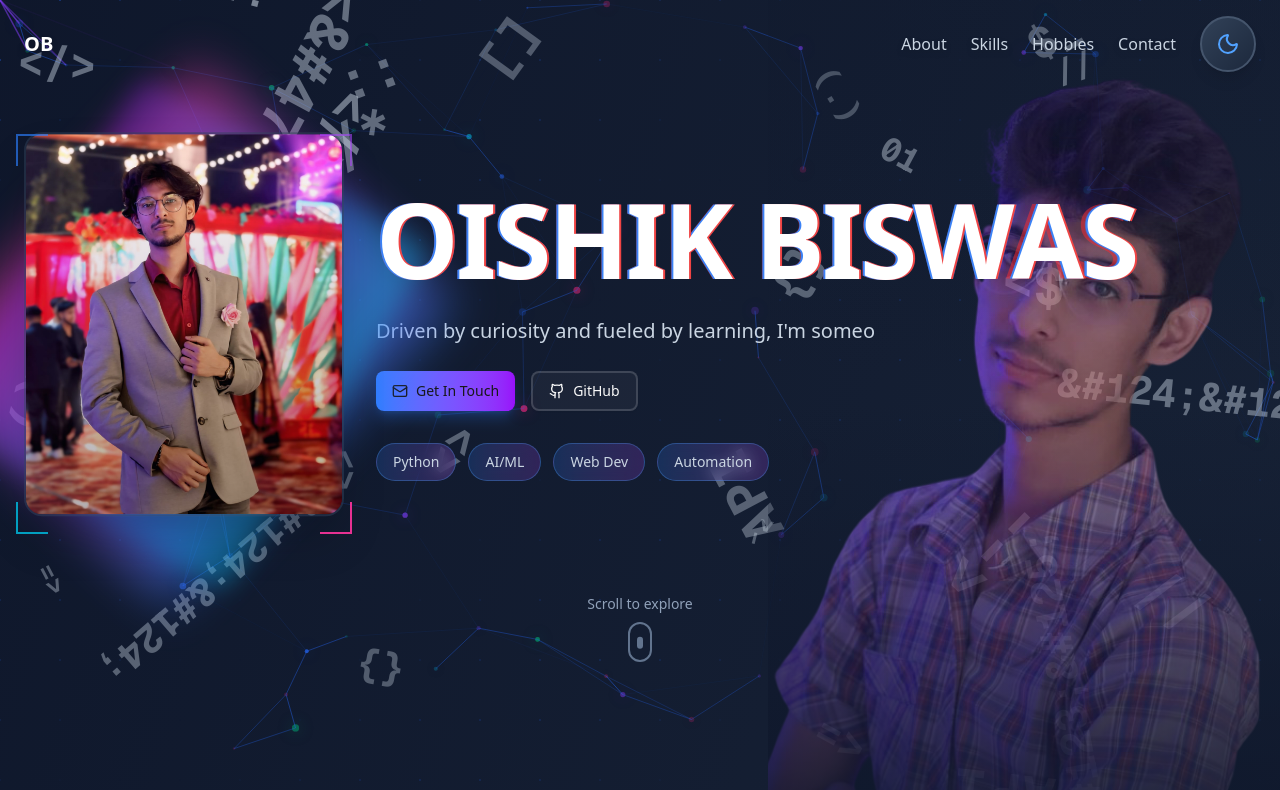
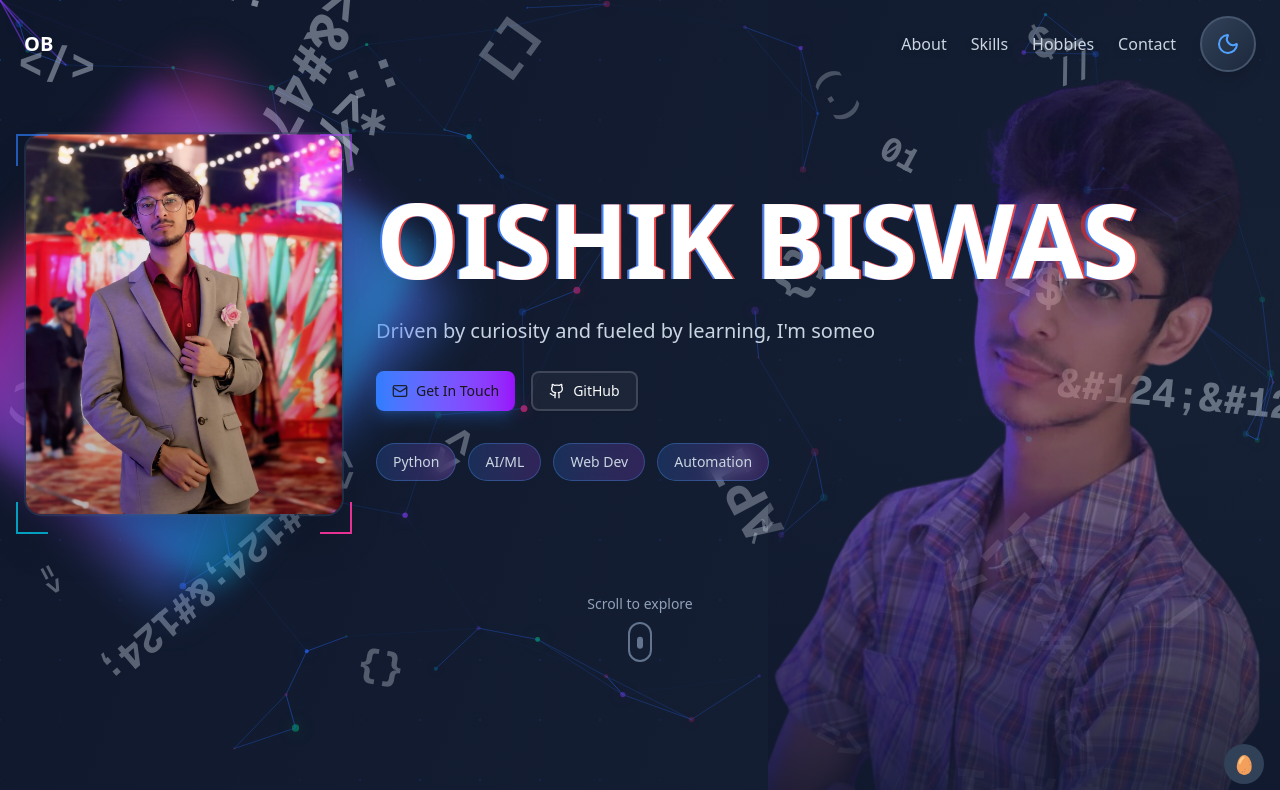
Before and after one commit to OishikBiswas123/portfolio--v2, a Next.js app: page / in a window 1280 px wide. Shown: the top 790 px of the page. Built offline with nearby package versions, Linux system fonts and the light colour scheme.

Commit message:
Add Easter egg button to portfolio
- Create interactive Easter egg button component
- Button tracks clicks (5 clicks = hint, 10 clicks = secret unlocked)
- Add popup messages with emoji animations
- Position fixed at bottom right corner
- Integrate into main page layout

```diff
--- a/src/app/page.tsx
+++ b/src/app/page.tsx
@@ -18,6 +18,7 @@ import { FloatingParticles } from "@/components/floating-particles"
 import { FloatingBallsAround } from "@/components/floating-balls-around"
 import { FloatingTechIcons } from "@/components/floating-tech-icons"
 import { HeroBackgroundImage } from "@/components/hero-background-image"
+import { EasterEggButton } from "@/components/easter-egg-button"
 import { motion } from "framer-motion"
 
 export default function Home() {
@@ -370,6 +371,9 @@ delay={0.1}
           </div>
         </div>
       </footer>
+
+      {/* Easter Egg Button */}
+      <EasterEggButton />
     </div>
   );
 }
--- /dev/null
+++ b/src/components/easter-egg-button.tsx
@@ -0,0 +1,71 @@
+'use client'
+
+import { useState } from 'react'
+import { motion, AnimatePresence } from 'framer-motion'
+
+export function EasterEggButton() {
+  const [clicks, setClicks] = useState(0)
+  const [showMessage, setShowMessage] = useState(false)
+  const [secretUnlocked, setSecretUnlocked] = useState(false)
+
+  const handleClick = () => {
+    const newClicks = clicks + 1
+    setClicks(newClicks)
+
+    if (newClicks === 5) {
+      setShowMessage(true)
+      setTimeout(() => setShowMessage(false), 3000)
+    }
+
+    if (newClicks === 10) {
+      setSecretUnlocked(true)
+    }
+  }
+
+  return (
+    <div className="fixed bottom-4 right-4 z-50">
+      <AnimatePresence>
+        {showMessage && (
+          <motion.div
+            initial={{ opacity: 0, y: 20, scale: 0.8 }}
+            animate={{ opacity: 1, y: -60, scale: 1 }}
+            exit={{ opacity: 0, y: -40 }}
+            className="absolute bottom-full right-0 mb-2 px-4 py-2 bg-gradient-to-r from-purple-500 to-pink-500 text-white text-sm font-bold rounded-lg shadow-lg whitespace-nowrap"
+          >
+            🎉 Keep clicking... something cool might happen!
+          </motion.div>
+        )}
+      </AnimatePresence>
+
+      <motion.button
+        onClick={handleClick}
+        className={`w-10 h-10 rounded-full flex items-center justify-center text-lg transition-all duration-300 ${
+          secretUnlocked
+            ? 'bg-gradient-to-r from-yellow-400 to-orange-500 shadow-lg shadow-orange-500/50'
+            : 'bg-slate-200 dark:bg-slate-700 hover:bg-slate-300 dark:hover:bg-slate-600'
+        }`}
+        whileHover={{ scale: 1.1 }}
+        whileTap={{ scale: 0.9 }}
+        title={secretUnlocked ? "You've unlocked the secret! 🎉" : "Click me... if you dare! 👀"}
+      >
+        {secretUnlocked ? '🦄' : '🥚'}
+      </motion.button>
+
+      <AnimatePresence>
+        {secretUnlocked && (
+          <motion.div
+            initial={{ opacity: 0, scale: 0 }}
+            animate={{ opacity: 1, scale: 1 }}
+            className="absolute bottom-full right-0 mb-14 w-64 p-4 bg-gradient-to-br from-purple-600 via-pink-500 to-orange-400 rounded-xl shadow-2xl"
+          >
+            <h3 className="text-white font-bold text-lg mb-2">🎊 Easter Egg Unlocked!</h3>
+            <p className="text-white/90 text-sm">
+              Hey there, curious developer! You found the secret button.
+              Fun fact: You clicked it {clicks} times! Keep building awesome things! 🚀
+            </p>
+          </motion.div>
+        )}
+      </AnimatePresence>
+    </div>
+  )
+}
```
